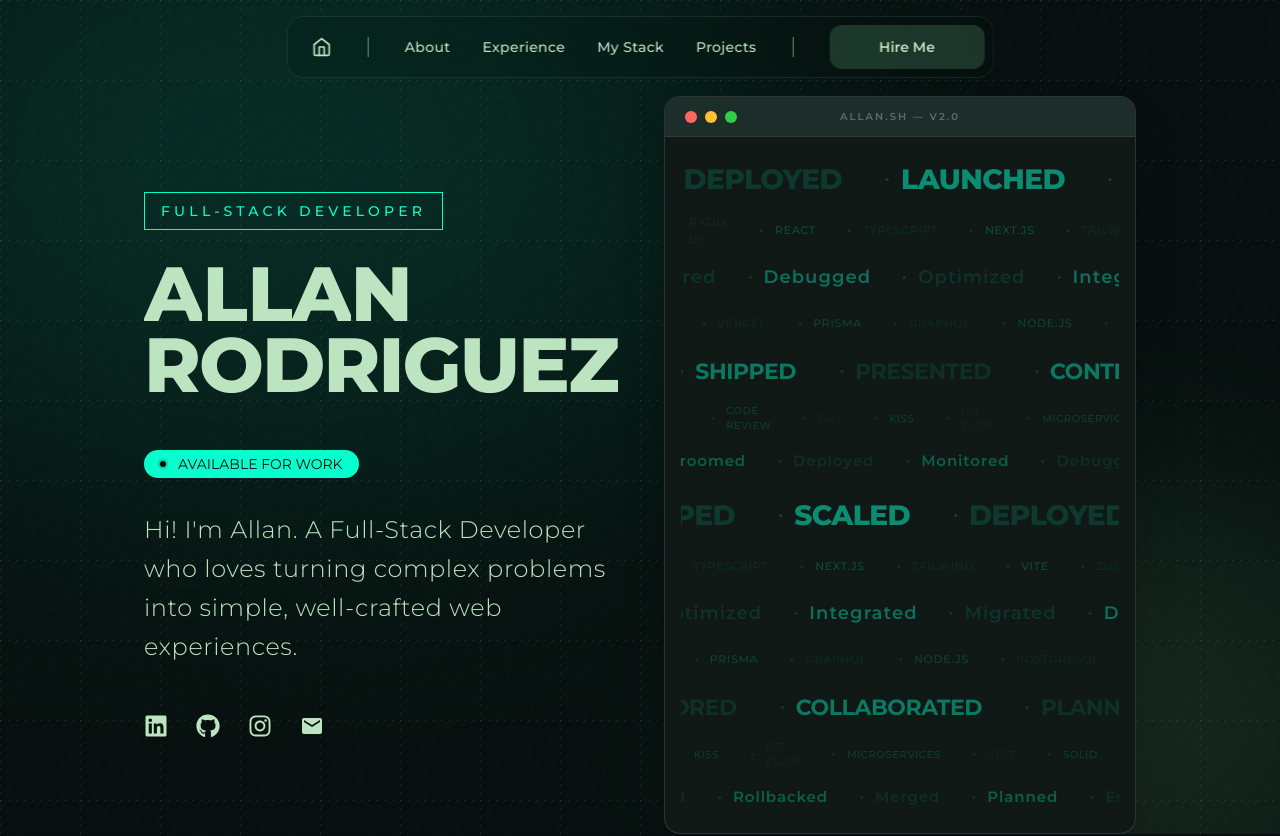
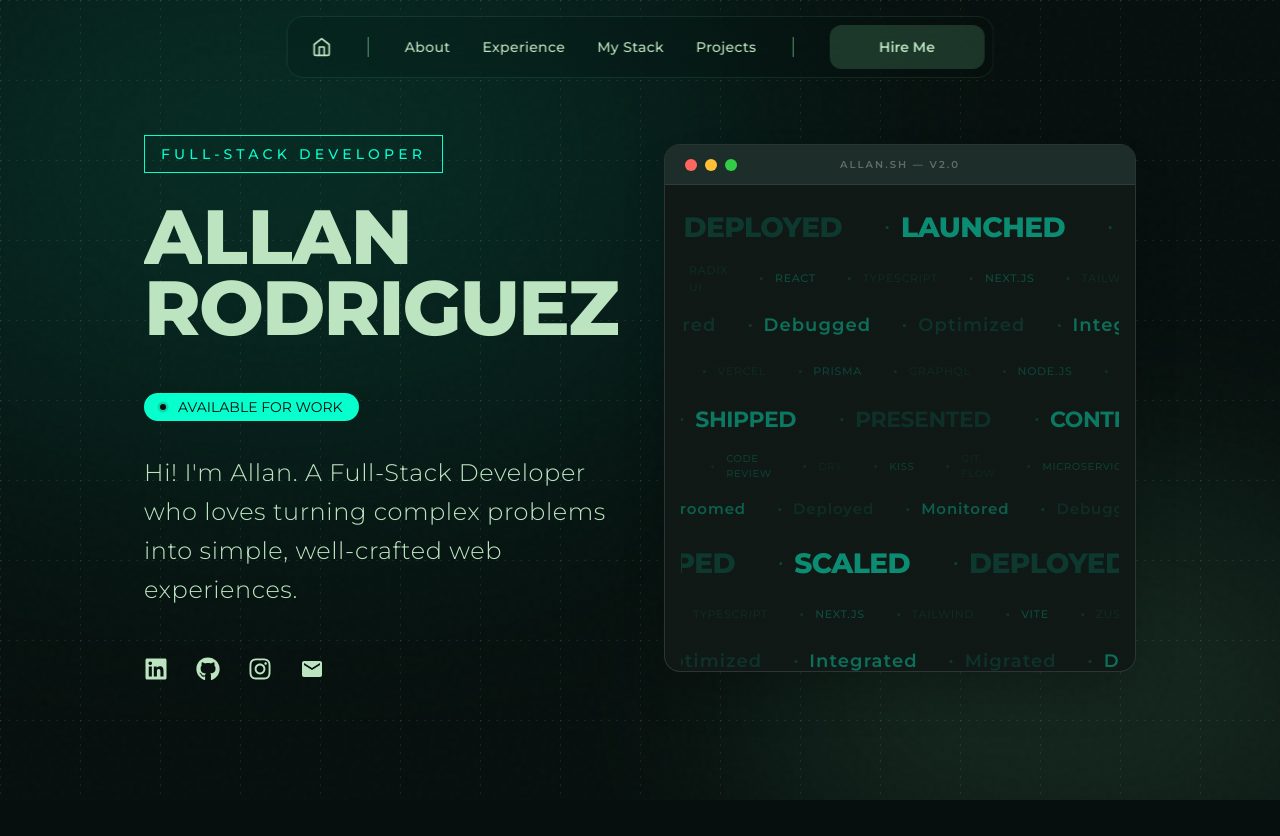
Before and after one commit to AllanRV09/portfolio, a React app: page / in a window 1280 px wide. Shown: the top 836 px of the page. Built offline with nearby package versions, Linux system fonts and the light colour scheme; the HTML template or start-up script is replaced by a standard one.

Commit message:
style: refine Hero layout spacing and fix TechTerminal height

```diff
--- a/src/components/TechTerminal.jsx
+++ b/src/components/TechTerminal.jsx
@@ -28,7 +28,7 @@ export const TechTerminal = memo(function TechTerminal() {
             variants={consoleVariants}
             initial="hidden"
             animate="visible"
-            className="hidden lg:flex relative self-stretch w-full z-10 overflow-hidden rounded-2xl border border-white/10 flex-col bg-[#141f1c] shadow-2xl will-change-transform"
+            className="hidden lg:flex relative h-132 w-full z-10 overflow-hidden rounded-2xl border border-white/10 flex-col bg-[#141f1c] shadow-2xl will-change-transform"
         >
             {/* Header - No blur for performance */}
             <div className="flex items-center justify-between px-5 py-3 border-b border-white/[0.08] bg-[#1d2d29] relative z-10">
--- a/src/sections/Hero.jsx
+++ b/src/sections/Hero.jsx
@@ -34,7 +34,7 @@ const fadeInVariants = {
 
 export function Hero() {
     return (
-        <section className="relative min-h-dvh flex items-center px-6 lg:px-24 xl:px-36 sm:pt-24 overflow-hidden">
+        <section className="relative min-h-dvh flex items-center px-6 pb-20 lg:px-24 xl:px-36 sm:pt-24 overflow-hidden">
             <HeroBackground />
 
             <div className="grid grid-cols-1 lg:grid-cols-2 w-full items-center gap-12 relative z-10">
```
